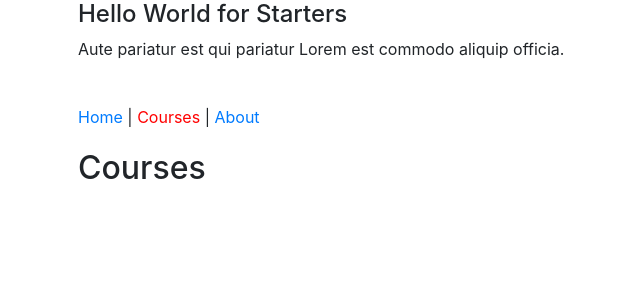
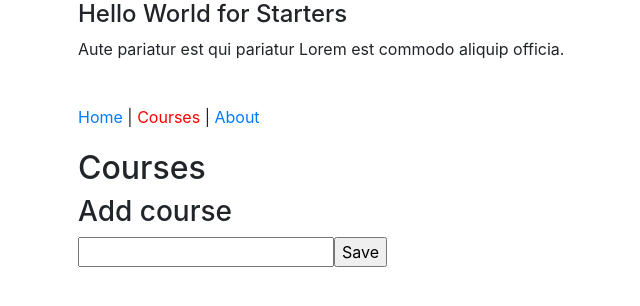
Before and after one commit to KhizerRehan/React-Redux-CMS-App, a React app: page /courses in a window 1280 px wide. Shown: the top 306 px of the page, without its empty margins (152-792 px from the left). Built offline with nearby package versions, Linux system fonts and the light colour scheme.

Commit message:
cms: add add basic `add course` input form

```diff
--- a/src/components/courses/courses.jsx
+++ b/src/components/courses/courses.jsx
@@ -3,11 +3,39 @@
 class Courses extends React.Component {
     constructor(props) {
         super(props);
+        this.state = {
+            course:{
+                title:""
+            }
+        }
+    }
+
+    handleChange =  event =>{
+        const course = {...this.state.course, title:event.target.value};
+        this.setState({
+            course
+        })
+    }
+
+    handleSubmit = (event) => {
+        event.preventDefault();
+        alert(this.state.course.title);
     }
 
     render() {
         return (
-            <h2>Courses</h2>
+            <React.Fragment>
+                <form onSubmit={this.handleSubmit}>
+                    <h2>Courses</h2>
+                    <h3>Add course</h3>
+                    <input type="text"
+                    onChange = {this.handleChange}
+                    value={this.state.course.title}
+                    />
+
+                    <input type="submit" value="Save" />
+                </form>
+            </React.Fragment>
         )
     }
 }
```
